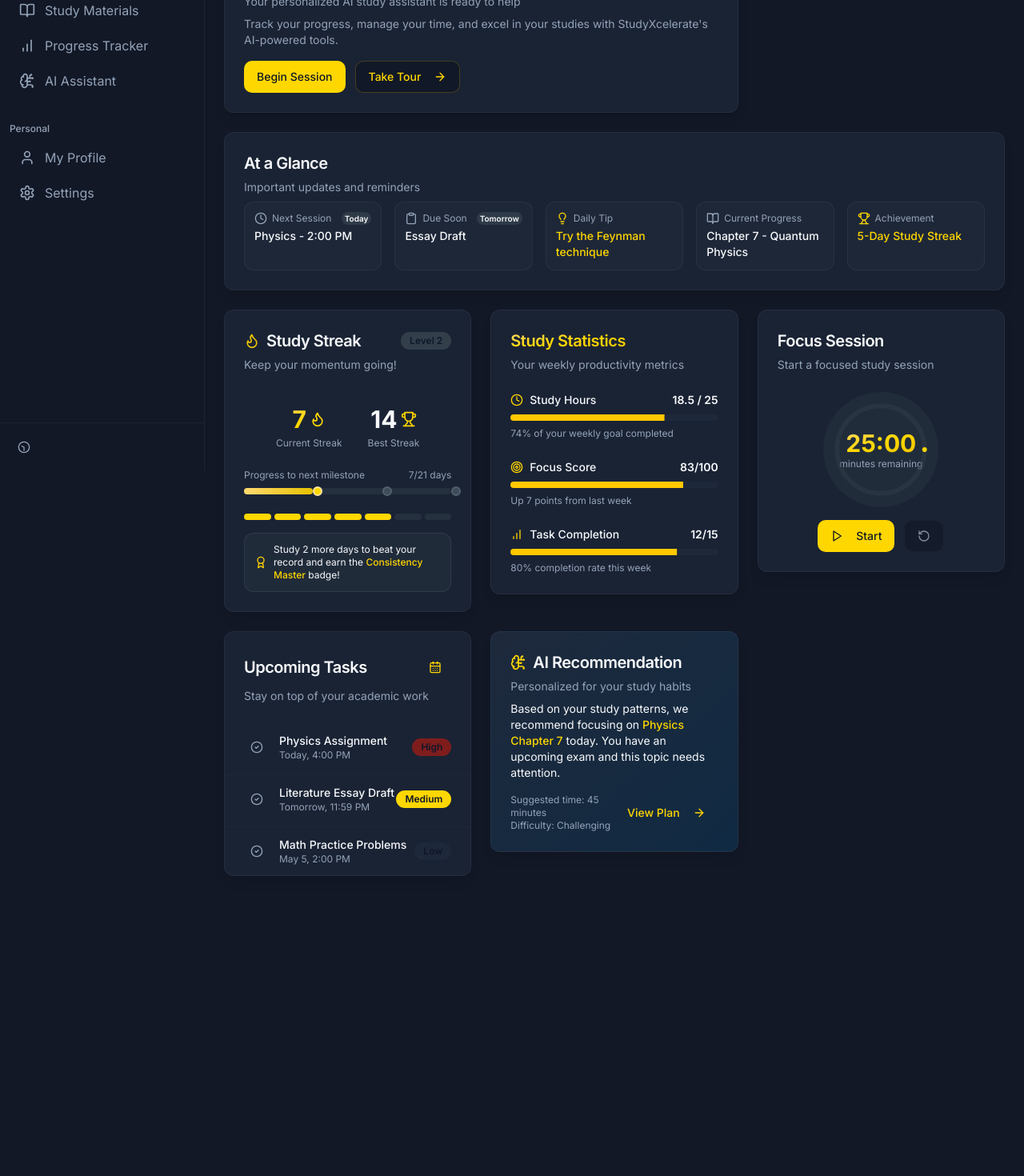
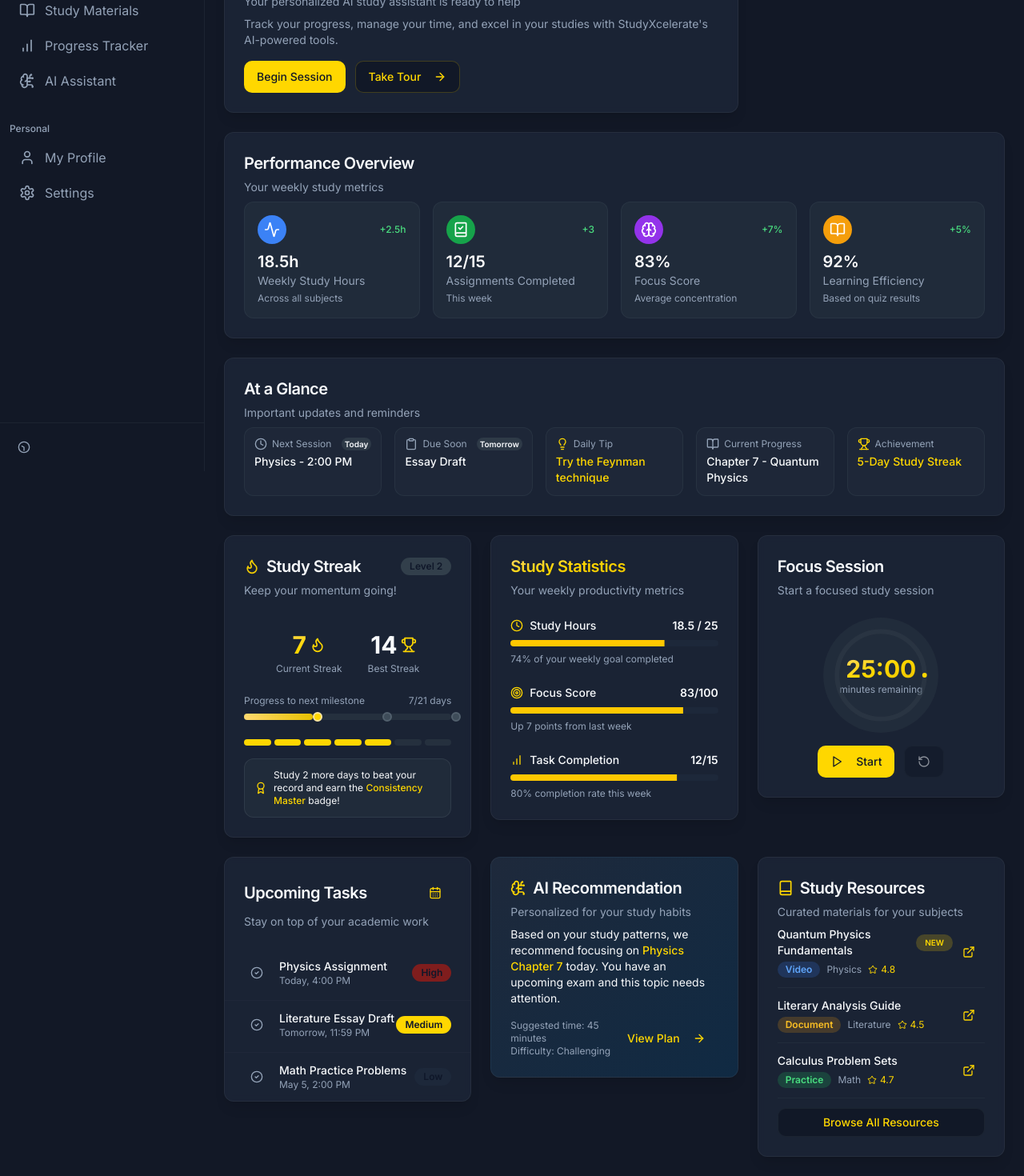
Before and after one commit to Fatin786/studyxcelerate, a React (Vite) app: page / in a window 1280 px wide. Shown: the part 211-1681 px from the top of the page at 80% size. Before the commit the page ends 1330 px from the top, so only its background shows below. Built offline with nearby package versions, Linux system fonts and the light colour scheme.

Commit message:
Add dashboard enhancements
Add a feature to the top and bottom of the dashboard.

```diff
--- /dev/null
+++ b/src/components/dashboard/QuickStats.tsx
@@ -0,0 +1,85 @@
+
+import { Card, CardContent, CardDescription, CardHeader, CardTitle } from "@/components/ui/card";
+import { Activity, BookCheck, BookOpen, Brain } from "lucide-react";
+
+interface StatCardProps {
+  icon: React.ElementType;
+  title: string;
+  value: string;
+  description: string;
+  trend?: string;
+  color?: string;
+}
+
+const StatCard = ({ icon: Icon, title, value, description, trend, color }: StatCardProps) => (
+  <div className="bg-charcoal-800/30 rounded-lg p-4 border border-charcoal-700/30 hover:border-gold-400/30 transition-all">
+    <div className="flex items-center justify-between mb-2">
+      <div className={`rounded-full p-2 ${color || "bg-gold-400/10"}`}>
+        <Icon className={`h-5 w-5 ${color ? "text-white" : "text-gold-400"}`} />
+      </div>
+      {trend && (
+        <span className={`text-xs font-medium ${trend.includes("+") ? "text-green-400" : "text-red-400"}`}>
+          {trend}
+        </span>
+      )}
+    </div>
+    <h3 className="text-xl font-semibold text-white">{value}</h3>
+    <p className="text-sm text-muted-foreground">{title}</p>
+    <p className="text-xs text-muted-foreground mt-1">{description}</p>
+  </div>
+);
+
+const QuickStats = () => {
+  const stats: StatCardProps[] = [
+    {
+      icon: Activity,
+      title: "Weekly Study Hours",
+      value: "18.5h",
+      description: "Across all subjects",
+      trend: "+2.5h",
+      color: "bg-blue-500"
+    },
+    {
+      icon: BookCheck,
+      title: "Assignments Completed",
+      value: "12/15",
+      description: "This week",
+      trend: "+3",
+      color: "bg-green-600"
+    },
+    {
+      icon: Brain,
+      title: "Focus Score",
+      value: "83%",
+      description: "Average concentration",
+      trend: "+7%",
+      color: "bg-purple-600"
+    },
+    {
+      icon: BookOpen,
+      title: "Learning Efficiency",
+      value: "92%",
+      description: "Based on quiz results",
+      trend: "+5%",
+      color: "bg-amber-500"
+    }
+  ];
+
+  return (
+    <Card className="bento-card">
+      <CardHeader className="pb-2">
+        <CardTitle className="text-xl font-semibold">Performance Overview</CardTitle>
+        <CardDescription>Your weekly study metrics</CardDescription>
+      </CardHeader>
+      <CardContent>
+        <div className="grid grid-cols-1 sm:grid-cols-2 md:grid-cols-4 gap-4">
+          {stats.map((stat, index) => (
+            <StatCard key={index} {...stat} />
+          ))}
+        </div>
+      </CardContent>
+    </Card>
+  );
+};
+
+export default QuickStats;
--- /dev/null
+++ b/src/components/dashboard/StudyResourcesCard.tsx
@@ -0,0 +1,94 @@
+
+import { Card, CardContent, CardDescription, CardHeader, CardTitle } from "@/components/ui/card";
+import { Button } from "@/components/ui/button";
+import { Badge } from "@/components/ui/badge";
+import { Book, ExternalLink, Star } from "lucide-react";
+
+interface StudyResource {
+  title: string;
+  type: string;
+  subject: string;
+  rating: number;
+  isNew?: boolean;
+  url: string;
+}
+
+const StudyResourcesCard = () => {
+  const resources: StudyResource[] = [
+    {
+      title: "Quantum Physics Fundamentals",
+      type: "Video",
+      subject: "Physics",
+      rating: 4.8,
+      isNew: true,
+      url: "#"
+    },
+    {
+      title: "Literary Analysis Guide",
+      type: "Document",
+      subject: "Literature",
+      rating: 4.5,
+      url: "#"
+    },
+    {
+      title: "Calculus Problem Sets",
+      type: "Practice",
+      subject: "Math",
+      rating: 4.7,
+      url: "#"
+    }
+  ];
+
+  const typeColors = {
+    "Video": "bg-blue-500/20 text-blue-400",
+    "Document": "bg-amber-500/20 text-amber-400",
+    "Practice": "bg-green-500/20 text-green-400"
+  };
+
+  return (
+    <Card className="bento-card">
+      <CardHeader className="pb-2">
+        <div className="flex items-center gap-2">
+          <Book className="h-5 w-5 text-gold-400" />
+          <CardTitle className="text-xl font-semibold">Study Resources</CardTitle>
+        </div>
+        <CardDescription>Curated materials for your subjects</CardDescription>
+      </CardHeader>
+      <CardContent>
+        <div className="space-y-3">
+          {resources.map((resource, index) => (
+            <div key={index} className="flex items-center justify-between border-b border-charcoal-800/30 pb-3 last:border-0 last:pb-0">
+              <div className="space-y-1">
+                <div className="flex items-center gap-2">
+                  <h3 className="text-sm font-medium">{resource.title}</h3>
+                  {resource.isNew && (
+                    <Badge className="bg-gold-400/20 text-gold-400 text-[10px]">NEW</Badge>
+                  )}
+                </div>
+                <div className="flex items-center gap-2 text-xs">
+                  <Badge className={`${typeColors[resource.type as keyof typeof typeColors]} border-none`}>
+                    {resource.type}
+                  </Badge>
+                  <span className="text-muted-foreground">{resource.subject}</span>
+                  <div className="flex items-center gap-1">
+                    <Star className="h-3 w-3 text-gold-400" />
+                    <span className="text-gold-400">{resource.rating}</span>
+                  </div>
+                </div>
+              </div>
+              <Button variant="ghost" size="sm" className="text-gold-400 hover:bg-gold-400/10">
+                <ExternalLink className="h-4 w-4" />
+                <span className="sr-only">Open resource</span>
+              </Button>
+            </div>
+          ))}
+          <Button variant="outline" size="sm" className="w-full mt-2 border-charcoal-800/30 hover:border-gold-400/50 text-gold-400">
+            Browse All Resources
+          </Button>
+        </div>
+      </CardContent>
+    </Card>
+  );
+};
+
+export default StudyResourcesCard;
--- a/src/pages/Dashboard.tsx
+++ b/src/pages/Dashboard.tsx
@@ -1,11 +1,13 @@
 
 import WelcomeCard from "@/components/dashboard/WelcomeCard";
 import QuickGlance from "@/components/dashboard/QuickGlance";
+import QuickStats from "@/components/dashboard/QuickStats";
 import UpcomingTasks from "@/components/dashboard/UpcomingTasks";
 import StudyStats from "@/components/dashboard/StudyStats";
 import FocusSession from "@/components/dashboard/FocusSession";
 import RecommendedCard from "@/components/dashboard/RecommendedCard";
 import StudyStreak from "@/components/dashboard/StudyStreak";
+import StudyResourcesCard from "@/components/dashboard/StudyResourcesCard";
 
 const Dashboard = () => {
   return (
@@ -15,6 +17,10 @@ const Dashboard = () => {
       <div className="grid gap-6 md:grid-cols-2 lg:grid-cols-3">
         <div className="md:col-span-2">
           <WelcomeCard />
+        </div>
+
+        <div className="md:col-span-2 lg:col-span-3">
+          <QuickStats />
         </div>
 
         <div className="md:col-span-2 lg:col-span-3">
@@ -40,6 +46,10 @@ const Dashboard = () => {
         <div>
           <RecommendedCard />
         </div>
+
+        <div>
+          <StudyResourcesCard />
+        </div>
       </div>
     </div>
   );
```
